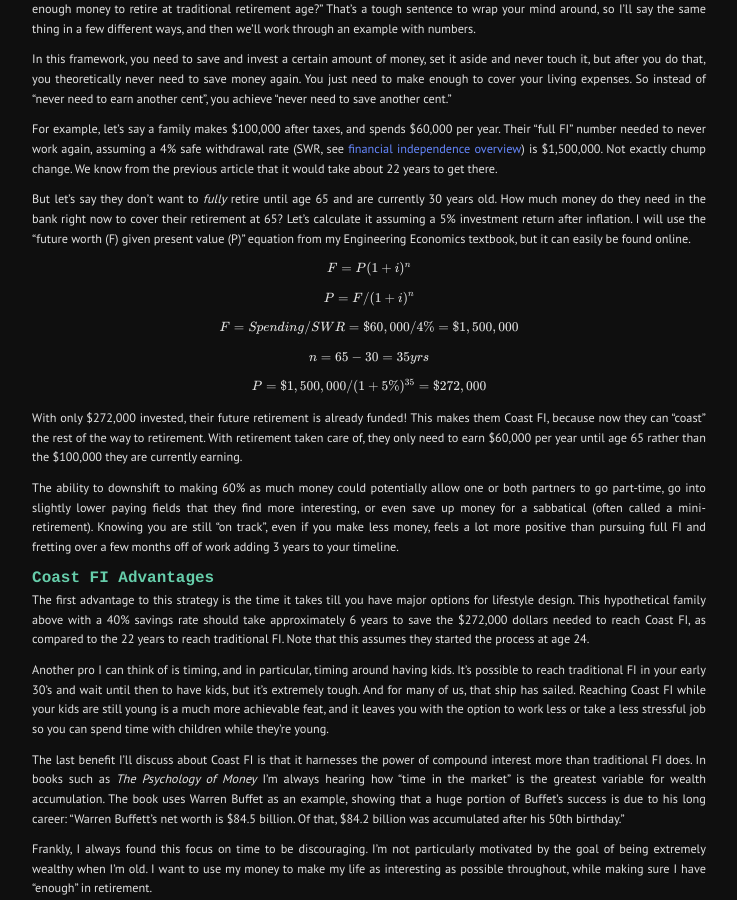
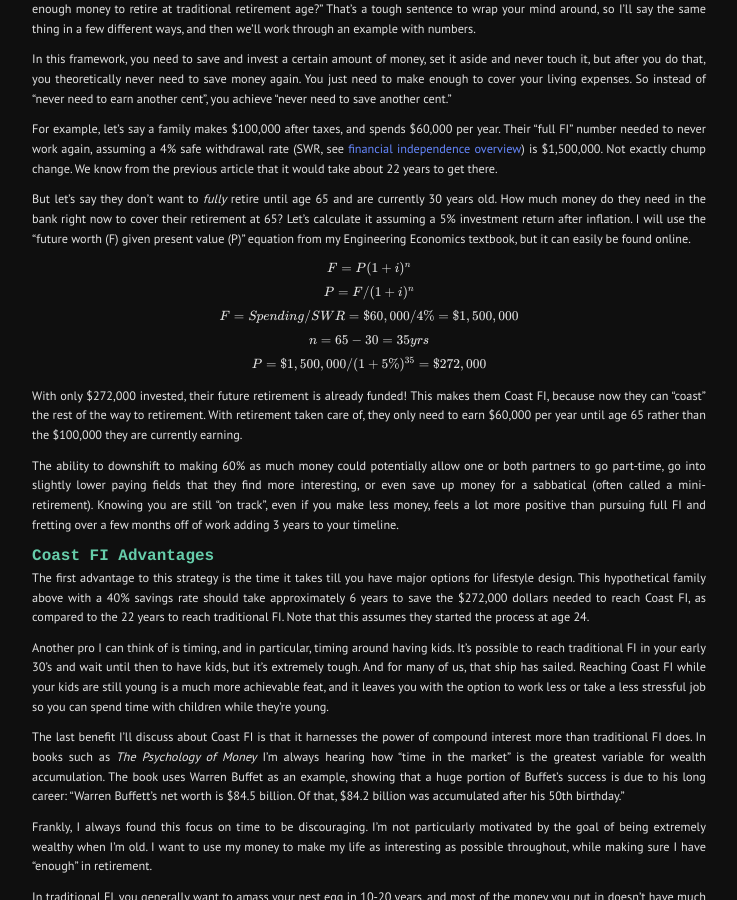
Before and after one commit to labeattie/testpreviewsite, a Jekyll site: the page built from _posts/2022-02-07-financial-independence-coast-fi.md, in a window 1280 px wide and 900 px high, scrolled down 1919 px. Shown: the whole window, without its empty margins (271-1008 px from the left). Built offline with Jekyll 4.4.1, drawn with Linux system fonts in a browser that asks for light colours.

Commit message:
coast fi article eqn updates

```diff
--- a/_posts/2022-02-07-financial-independence-coast-fi.md
+++ b/_posts/2022-02-07-financial-independence-coast-fi.md
@@ -56,15 +56,11 @@ For example, let's say a family makes $100,000 after taxes, and spends $60,000 p
 
 But let's say they don't want to *fully* retire until age 65 and are currently 30 years old. How much money do they need in the bank right now to cover their retirement at 65? Let's calculate it assuming a 5% investment return after inflation. I will use the "future worth (F) given present value (P)" equation from my Engineering Economics textbook, but it can easily be found online.
 
-$$F = P(1+i)^n$$
-
-$$P = F/(1+i)^n$$
-
-$$F = Spending/SWR = \$60,000/4\% = \$1,500,000$$
-
-$$n = 65-30 = 35yrs$$
-
-$$P = \$1,500,000/(1+5\%)^{35} = \$272,000$$
+$$F = P(1+i)^n \\[0.5em]
+P = F/(1+i)^n \\[0.5em]
+F = Spending/SWR = \$60,000/4\% = \$1,500,000 \\[0.5em]
+n = 65-30 = 35yrs \\[0.5em]
+P = \$1,500,000/(1+5\%)^{35} = \$272,000$$
 
 With only $272,000 invested, their future retirement is already funded! This makes them Coast FI, because now they can "coast" the rest of the way to retirement. With retirement taken care of, they only need to earn $60,000 per year until age 65 rather than the $100,000 they are currently earning.
 
```
